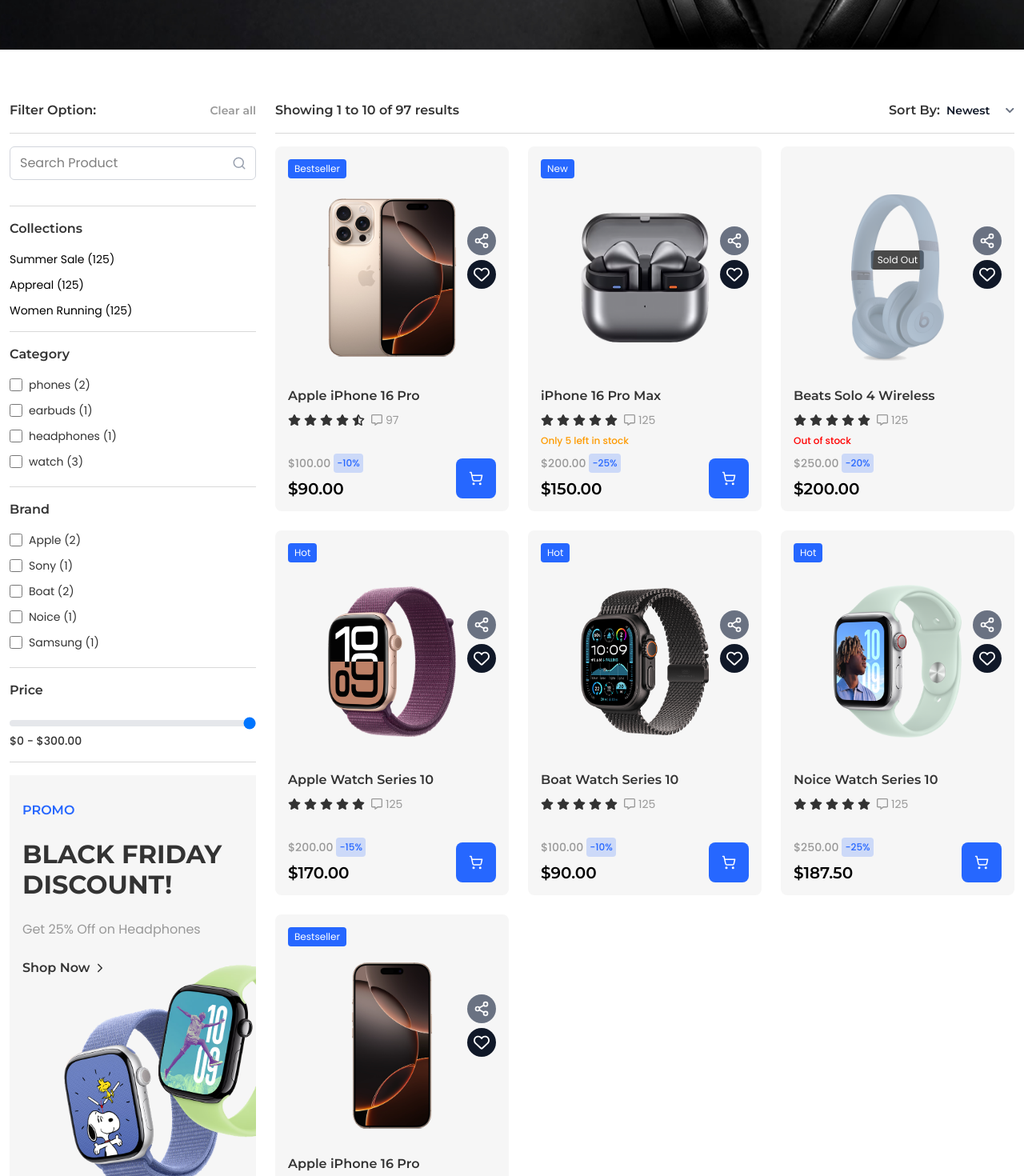
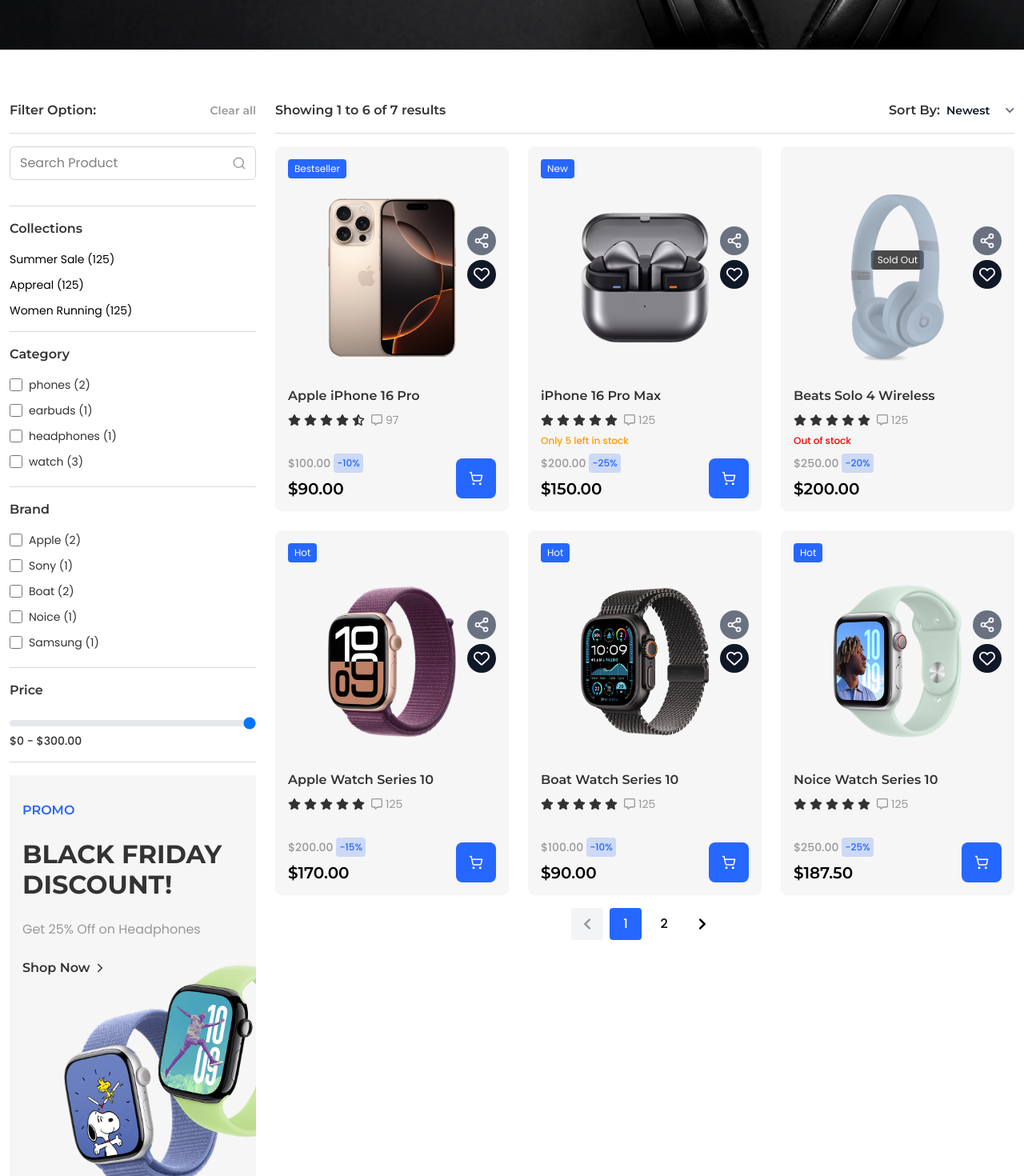
Before and after one commit to sanjibchanda/vision, a React (Vite) app: page /shop in a window 1280 px wide. Shown: the part 340-1810 px from the top of the page at 80% size. Built offline with nearby package versions, Linux system fonts and the light colour scheme.

Commit message:
pagination and showing result filter feature added

```diff
--- a/src/components/Pagination.jsx
+++ b/src/components/Pagination.jsx
@@ -2,10 +2,67 @@
 import { Link } from "react-router";
 import { FaChevronLeft, FaChevronRight } from "react-icons/fa";
 
-const Pagination = () => {
+const Pagination = ({
+  currentPage,
+  totalItems,
+  itemsPerPage,
+  onPageChange,
+}) => {
+  const totalPages = Math.ceil(totalItems / itemsPerPage);
+
+  const pages = [];
+  for (let i = 1; i <= totalPages; i++) {
+    pages.push(i);
+  }
+
+  const handleClick = (page) => {
+    if (page >= 1 && page <= totalPages && page !== currentPage) {
+      onPageChange(page);
+    }
+  };
+
   return (
     <>
-      <div className="flex items-center justify-center gap-2 font-medium">
+      <div className="flex items-center justify-center gap-2 font-medium mt-4">
+        <button
+          onClick={() => handleClick(currentPage - 1)}
+          disabled={currentPage === 1}
+          className={`flex items-center justify-center size-10 rounded-sm ${
+            currentPage === 1
+              ? "bg-gray-100 text-muted cursor-not-allowed"
+              : "bg-white hover:bg-primary hover:text-white"
+          }`}
+        >
+          <FaChevronLeft />
+        </button>
+
+        {pages.map((page) => (
+          <button
+            key={page}
+            onClick={() => handleClick(page)}
+            className={`flex items-center justify-center size-10 rounded-sm ${
+              currentPage === page
+                ? "bg-primary text-white"
+                : "bg-white hover:bg-primary hover:text-white"
+            }`}
+          >
+            {page}
+          </button>
+        ))}
+
+        <button
+          onClick={() => handleClick(currentPage + 1)}
+          disabled={currentPage === totalPages}
+          className={`flex items-center justify-center size-10 rounded-sm ${
+            currentPage === totalPages
+              ? "bg-gray-100 text-muted cursor-not-allowed"
+              : "bg-white hover:bg-primary hover:text-white"
+          }`}
+        >
+          <FaChevronRight />
+        </button>
+      </div>
+      {/* <div className="flex items-center justify-center gap-2 font-medium">
         <Link
           to=""
           className="flex items-center justify-center size-10 rounded-sm bg-white hover:bg-primary hover:text-white"
@@ -42,7 +99,7 @@
         >
           <FaChevronRight />
         </Link>
-      </div>
+      </div> */}
     </>
   );
 };
--- a/src/components/SortBy.jsx
+++ b/src/components/SortBy.jsx
@@ -2,14 +2,25 @@
 import { CiFilter } from "react-icons/ci";
 import { FaChevronDown } from "react-icons/fa";
 
-const SortBy = ({ filters, setFilters }) => {
+const SortBy = ({
+  filters,
+  setFilters,
+  currentPage,
+  itemsPerPage,
+  totalItems,
+}) => {
   return (
     <>
       <div className="flex gap-3 justify-between items-center font-heading text-sm md:text-base font-semibold text-accent py-4 border-b border-border">
         <div className="md:hidden flex items-center gap-2">
           <CiFilter /> Filter Option
         </div>
-        <div className="hidden md:block">Showing 1 to 10 of 97 results</div>
+        {/* <div className="hidden md:block">Showing 1 to 10 of 97 results</div> */}
+        <div className="hidden md:block">
+          Showing {totalItems === 0 ? 0 : (currentPage - 1) * itemsPerPage + 1}{" "}
+          to {Math.min(currentPage * itemsPerPage, totalItems)} of {totalItems}{" "}
+          results
+        </div>
         <div>
           <div className="flex items-center gap-2">
             <label htmlFor="country" className="block">
--- a/src/layout/ProductList.jsx
+++ b/src/layout/ProductList.jsx
@@ -1,6 +1,7 @@
-import React, { useState, useMemo } from "react";
+import React, { useState, useMemo, useEffect } from "react";
 import { Container, Filter, Pagination, Product, SortBy } from "../components";
 import { productData } from "../data";
+import { LuSearchX } from "react-icons/lu";
 
 const ProductList = ({ className = "" }) => {
   const [filters, setFilters] = useState({
@@ -17,6 +18,7 @@
       categories: [],
       brands: [],
       sortBy: "Newest",
+      maxPrice: 300,
     });
   };
 
@@ -43,13 +45,6 @@
         filters.brands.includes(product.brand)
       );
     }
-
-    // Price Range
-    // filtered = filtered.filter(
-    //   (product) =>
-    //     product.newPrice >= filters.minPrice &&
-    //     product.newPrice <= filters.maxPrice
-    // );
 
     // Price Range filter using newPrice
     filtered = filtered.filter((product) => {
@@ -91,6 +86,19 @@
   const categoryCounts = getCategoryCounts();
   const brandCounts = getBrandCounts();
 
+  const [currentPage, setCurrentPage] = useState(1);
+  const itemsPerPage = 6;
+
+  useEffect(() => {
+    setCurrentPage(1);
+  }, [filters]);
+
+  // Slice for current page
+  const paginatedProducts = useMemo(() => {
+    const start = (currentPage - 1) * itemsPerPage;
+    return filteredProducts.slice(start, start + itemsPerPage);
+  }, [filteredProducts, currentPage]);
+
   return (
     <>
       <section className={className}>
@@ -106,18 +114,43 @@
               />
             </div>
             <div className="w-full md:w-3/4 space-y-4">
-              <SortBy filters={filters} setFilters={setFilters} />
+              <SortBy
+                filters={filters}
+                setFilters={setFilters}
+                currentPage={currentPage}
+                itemsPerPage={itemsPerPage}
+                totalItems={filteredProducts.length}
+              />
               <div className="grid grid-cols-2 md:grid-cols-2 lg:grid-cols-3 gap-3 md:gap-6">
-                {filteredProducts.map((item) => (
+                {paginatedProducts.length === 0 ? (
+                  <div className="col-span-full text-center py-10 text-muted space-y-2">
+                    <LuSearchX className="mx-auto text-4xl text-gray-300" />
+                    <p className="text-lg font-semibold">No results found</p>
+                    <p className="text-sm">
+                      Try adjusting your filters or search keyword.
+                    </p>
+                  </div>
+                ) : (
+                  paginatedProducts.map((item) => (
+                    <Product key={item.id} data={item} />
+                  ))
+                )}
+
+                {/* {paginatedProducts.map((item) => (
                   <Product key={item.id} data={item} />
                 ))}
-                {filteredProducts.length === 0 && (
+                {paginatedProducts.length === 0 && (
                   <p className="text-center col-span-full text-muted">
                     No products match your filter.
                   </p>
-                )}
+                )} */}
               </div>
-              <Pagination />
+              <Pagination
+                currentPage={currentPage}
+                totalItems={filteredProducts.length}
+                itemsPerPage={itemsPerPage}
+                onPageChange={setCurrentPage}
+              />
             </div>
           </div>
         </Container>
```
